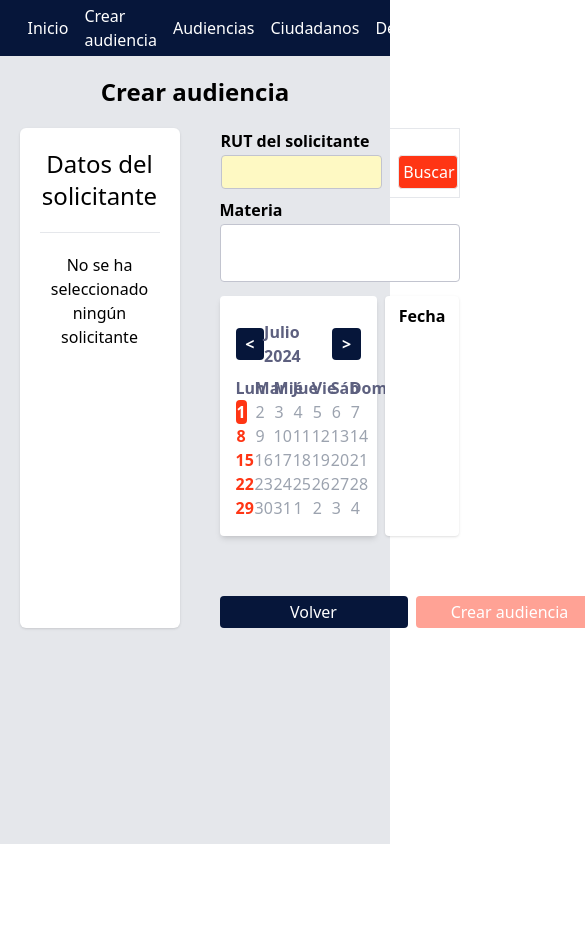
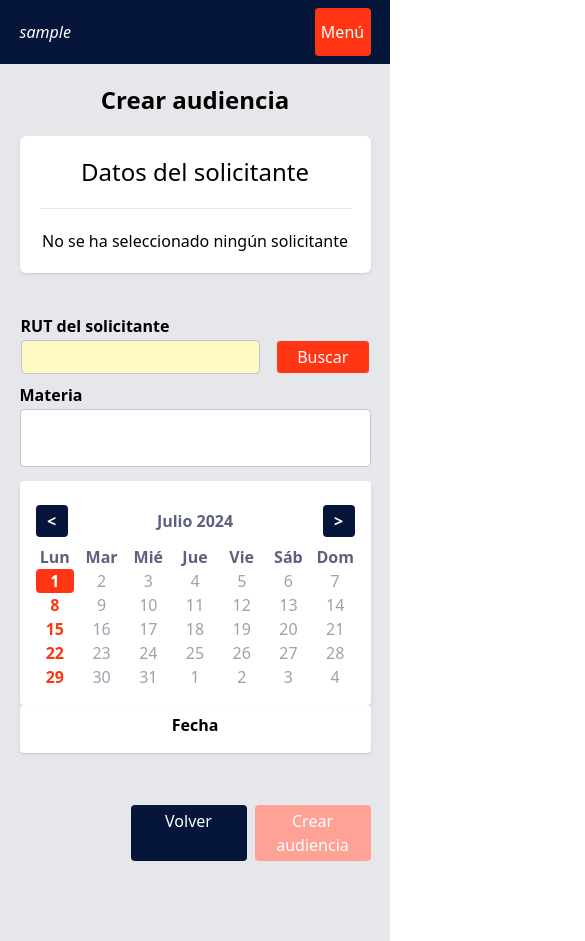
Before and after one commit to mmilo256/appointment-scheduler, a React (Vite) app in the folder client/: page /appointments/create in a window 390 px wide. Shown: the top 941 px of the page, 585 px wide, since content can reach past the window. Before the commit the page ends 844 px from the top, so only its background shows below. Built offline with nearby package versions, Linux system fonts and the light colour scheme; sample sign-in values are in the browser's storage.

Commit message:
add: Diseño responsive

```diff
--- a/client/src/components/Home/HomeGrid.jsx
+++ b/client/src/components/Home/HomeGrid.jsx
@@ -19,7 +19,7 @@ const navigation = [
 
 function HomeGrid() {
   return (
-    <div className="grid grid-cols-3 grid-rows-2 h-[20rem] gap-6">
+    <div className="grid grd-cols-1 md:grid-cols-3 grid-rows-6 md:grid-rows-2 h-[20rem] gap-4">
       {navigation.map((pannel) => (
         <HomePannel
           key={pannel.label}
--- a/client/src/components/Home/HomePannel.jsx
+++ b/client/src/components/Home/HomePannel.jsx
@@ -25,7 +25,7 @@ function HomePannel({ children, className, href, color }) {
 
   return (
     <Link
-      className={`${colorStyles} flex shadow-sm hover:shadow-md hover:scale-105 transition-all justify-center items-center rounded text-white font-bold text-3xl ${className}`}
+      className={`${colorStyles} flex shadow-sm hover:shadow-md hover:scale-105 transition-all justify-center items-center rounded text-white font-bold text-center  text-lg md:text-2xl ${className}`}
       to={href}
     >
       {children}
--- a/client/src/components/appointments/AppointmentForm.jsx
+++ b/client/src/components/appointments/AppointmentForm.jsx
@@ -101,8 +101,8 @@ function AppointmentForm({ citizenData }) {
         value={cause}
         onChange={onChangeCause}
       />
-      <div className="grid grid-cols-3 gap-2">
-        <div className="col-span-2">
+      <div className="md:grid md:grid-cols-3 gap-2">
+        <div className="md:col-span-2">
           <DatePickerInput
             selectedtDate={selectedDate}
             setSelectedDate={setSelectedDate}
@@ -140,7 +140,7 @@ function AppointmentForm({ citizenData }) {
           a las {selectedTime && selectedTime}
         </p>
       </div>
-      <div className="flex ml-auto mt-5 gap-2 w-96">
+      <div className="flex ml-auto mt-5 gap-2 w-60 md:w-96">
         <Button href="/appointments">Volver</Button>
         <Button disabled={!isValid || isLoading} color="secondary" type="submit">
           Crear audiencia
--- a/client/src/components/ui/Navbar.jsx
+++ b/client/src/components/ui/Navbar.jsx
@@ -1,4 +1,4 @@
-import React, { useContext } from "react";
+import React, { useContext, useState } from "react";
 import { NavLink } from "react-router-dom";
 import Container from "./Container";
 import { AuthContext } from "../../context/AuthContext";
@@ -14,11 +14,16 @@ const navigation = [
 
 function Navbar() {
   const { logout, user } = useContext(AuthContext);
+  const [toggleMenu, setToggleMenu] = useState(false)
+
+  const onToggleMenu = () => {
+    setToggleMenu(!toggleMenu)
+  }
 
   return (
     <nav className="bg-primary-500 text-white">
       <Container className="flex justify-between items-center">
-        <ul className="flex h-14">
+        <ul className="hidden md:flex h-14">
           {navigation.map((item) => (
             <li key={item.label}>
               <NavLink
@@ -30,7 +35,7 @@ function Navbar() {
             </li>
           ))}
         </ul>
-        <div className="flex items-center gap-4">
+        <div className="hidden md:flex items-center gap-4">
           <p className="font-light italic">{user.username}</p>
           <button
             className="bg-secondary-500 hover:bg-secondary-600  px-2 py-1 rounded font-semibold"
@@ -39,7 +44,23 @@ function Navbar() {
             Cerrar sesión
           </button>
         </div>
+        <p className="md:hidden font-light italic">{user.username}</p>
+        <button onClick={onToggleMenu} className="h-12 w-14 my-2 rounded bg-secondary-500 block md:hidden ml-auto">Menú</button>
       </Container>
+      {/**Menu para pantallas móviles */}
+      {toggleMenu && <ul className="z-10 block md:hidden absolute bg-primary-500 left-0 right-0">
+          {navigation.map(item => (
+            <li key={item.label}>
+              <NavLink onClick={onToggleMenu} className="block hover:bg-secondary-500 py-4 text-xl" to={item.href}>{item.label}</NavLink>
+            </li>
+          ))}
+          <button
+            className="bg-secondary-500 hover:bg-secondary-600 my-4 px-2 py-1 rounded font-semibold"
+            onClick={logout}
+          >
+            Cerrar sesión
+          </button>
+        </ul>}
     </nav>
   );
 }
--- a/client/src/components/ui/Tabs.jsx
+++ b/client/src/components/ui/Tabs.jsx
@@ -6,7 +6,7 @@ function Tabs({ links }) {
   return (
     <nav className="py-2 my-5 bg-slate-300 flex">
       <Container>
-        <ul className="flex">
+        <ul className="flex flex-col md:flex-row">
           {links.map((link) => (
             <li key={link.label}>
               <NavLink
--- a/client/src/layouts/CreateAppointment.jsx
+++ b/client/src/layouts/CreateAppointment.jsx
@@ -10,11 +10,11 @@ function CreateAppointment() {
   return (
     <Container>
       <Heading className="text-center">Crear audiencia</Heading>
-      <div className="grid grid-cols-12 gap-10">
-        <div className="col-span-5">
+      <div className="grid grid-cols-1 md:grid-cols-12 gap-10">
+        <div className="md:col-span-5">
           <CitizenDetails data={citizen} />
         </div>
-        <div className="col-span-7">
+        <div className="md:col-span-7">
           <CitizenByRutForm setCitizen={setCitizen} />
           <AppointmentForm citizenData={citizen} />
         </div>
```
